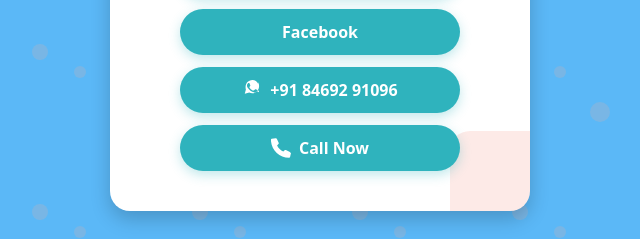
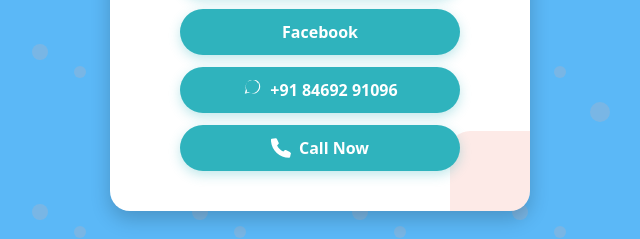
Before and after one commit to drvatsalvyas/info, a plain HTML site: page index.html in a window 1280 px wide. Shown: the part 468-707 px from the top of the page, 320-960 px from the left. Drawn offline with Linux system fonts and the light colour scheme.

Commit message:
Update index.html

```diff
--- a/index.html
+++ b/index.html
@@ -179,12 +179,23 @@
       <a class="btn" href="https://facebook.com/" target="_blank" rel="noopener">Facebook</a>
 
       <!-- WhatsApp Button with logo + number -->
-      <a class="btn" href="https://wa.me/918469291096" target="_blank" rel="noopener">
-        <svg xmlns="http://www.w3.org/2000/svg" viewBox="0 0 448 512" fill="white">
-          <path d="M380.9 97.1C339-2.9 213.1-31.6 123.7 38.5 65.6 84.2 45.6 165.5 67.3 240.2L39.1 352l114.3-29.2c71.6 39.7 163.4 16.2 213.5-52.8 46.7-63.3 51.2-150.4 14-212.9zm-32.5 186.7c-5.4 15.2-27.1 28.5-43.2 32.1-11.5 2.5-26.2 4.5-76-16.3-63.8-26.4-105-91.1-108.2-95.3-3.2-4.2-25.7-34.2-25.7-65.3s16.3-46.2 22.1-52.5c5.8-6.3 12.7-7.9 17-7.9 4.3 0 8.5.1 12.2.2 4 .2 9.3-.7 14.6 11.2 5.4 12.9 18.2 44.6 19.8 47.9 1.6 3.2 2.7 7 0 11.2-2.7 4.2-4.3 7-8.5 10.9-4.2 3.8-7.4 6.6-10.6 11.3-3.2 4.6-6.8 9.5-2.9 18.7 3.8 9.2 16.9 27.8 36.5 45.1 25 22.1 46.1 29 55.3 32.1 9.2 3.2 14.6 2.7 20-1.6 5.4-4.3 22.9-18.7 29.1-24.9 6.1-6.3 12.1-5 20.6-3.2 8.5 1.9 54.6 25.9 63.9 30.6 9.2 4.6 15.4 7 17.6 10.8 2.1 3.8 2.1 22.1-3.2 37.3z"/>
-        </svg>
-        +91 84692 91096
-      </a>
+<!-- WhatsApp Button with proper logo + number -->
+<a class="btn" href="https://wa.me/918469291096" target="_blank" rel="noopener">
+  <svg xmlns="http://www.w3.org/2000/svg" viewBox="0 0 448 512" fill="white">
+    <path d="M380.9 97.1C339-2.9 213.1-31.6 123.7 38.5
+             65.6 84.2 45.6 165.5 67.3 240.2L39.1 352l114.3-29.2
+             c71.6 39.7 163.4 16.2 213.5-52.8
+             46.7-63.3 51.2-150.4 14-212.9zM222.5 338c-29.5
+             0-58.3-8.6-82.9-25l-6-3.8-48.9 12.5
+             13-47.6-3.9-6c-18.8-29.4-28.7-63.7-28.7-99
+             0-101.7 82.8-184.5 184.5-184.5
+             49.2 0 95.4 19.2 130.1 54
+             34.7 34.7 54 80.9 54 130.1
+             0 101.7-82.8 184.5-184.5 184.5z"/>
+  </svg>
+  +91 84692 91096
+</a>
+
 
       <!-- Call Button -->
       <a class="btn" href="tel:+918469291096">
```
